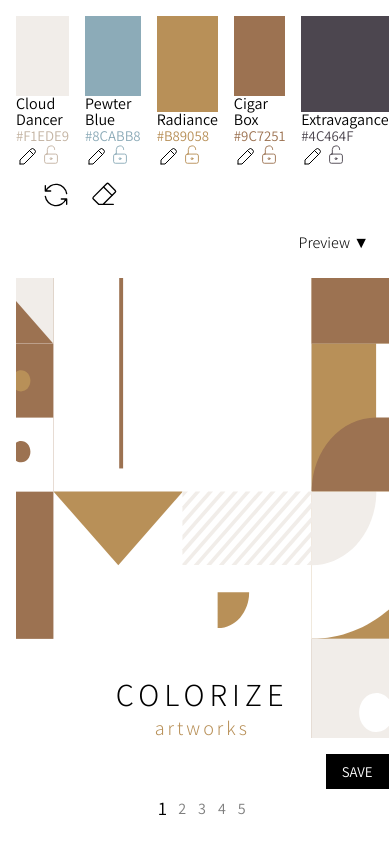
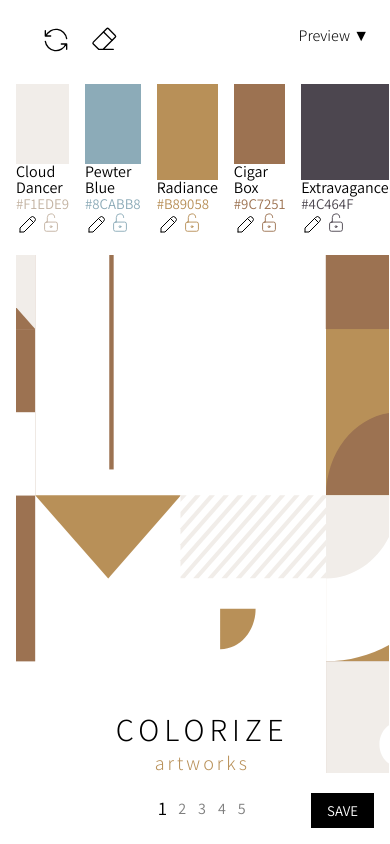
Before and after one commit to Aure-en/colorize, a React (Create React App) app: page /creation in a window 390 px wide. Built offline with nearby package versions, Linux system fonts and the light colour scheme; what color-name-list, nearest-color would draw is missing.

Commit message:
Preview responsive

```diff
--- a/src/components/creation/PageChange.jsx
+++ b/src/components/creation/PageChange.jsx
@@ -51,6 +51,7 @@ const Dropdown = styled.div`
 
 const DropdownHeader = styled.button`
   display: flex;
+  justify-content: flex-end;
   align-items: center;
   cursor: pointer;
   font-weight: 300;
--- a/src/components/creation/preview/Buttons.jsx
+++ b/src/components/creation/preview/Buttons.jsx
@@ -28,7 +28,7 @@ const Wrapper = styled.div`
   align-self: center;
   justify-self: center;
 
-  @media all and (min-width: 600px) {
+  @media all and (min-width: 900px) {
     flex-direction: column;
   }
 `;
--- a/src/components/creation/preview/Preview.jsx
+++ b/src/components/creation/preview/Preview.jsx
@@ -38,75 +38,135 @@ const Preview = () => {
 
   return (
     <Wrapper>
-      <Colors>
+      <PaletteWrapper>
         <Palette palette={palette} direction="vertical" />
+      </PaletteWrapper>
+
       <Controls>
         <GenerateButton />
         <ResetButton />
       </Controls>
-      </Colors>
-      <Middle>
+
+      <PageChangeWrapper>
         <PageChange />
+      </PageChangeWrapper>
+
       <Previews>
         {preview(currentPreview)}
       </Previews>
+
+      <Save>
         <SaveButton />
-      </Middle>
+      </Save>
+
+      <ButtonsWrapper>
         <Buttons
           select={setCurrentPreview}
           total={TOTAL_PREVIEW}
           current={currentPreview}
         />
+      </ButtonsWrapper>
     </Wrapper>
   );
 };
 
 const Wrapper = styled.div`
+  position: relative;
   display: grid;
-  grid-template-rows: auto 1fr auto;
+  grid-template-rows: repeat(2, auto) 1fr auto;
+  grid-template-columns: 1fr
   flex: 1;
   min-height: 100vh;
   padding: 1rem;
   overflow: hidden;
-
-  @media all and (min-width: 600px) {
-    grid-template-columns: 12rem 1fr auto;
-    grid-template-rows: initial;
-    grid-gap: 2rem;
-  }
+  grid-gap: 1rem;
 
   @media all and (min-width: 900px) {
-    grid-gap: 3rem;
-    padding: 3rem;
+    grid-template-columns: 10rem 1fr auto;
+    grid-template-rows: auto 1fr auto;
   }
 `;
 
-const Colors = styled.div`
+const PaletteWrapper = styled.div`
+  grid-row: 2;
+  grid-column: 1 / span 2;
+
+  @media all and (min-width: 900px) {
+    grid-row: 1 / span 2;
+    grid-column: 1;
     display: flex;
-  flex-direction: column;
-  justify-content: space-between;
+    align-items: center;
+  }
+`;
+
+const PageChangeWrapper = styled.div`
+  grid-row: 1;
+  grid-column: 2;
+  display: flex;
+  justify-content: flex-end;
+
+  @media all and (min-width: 900px) {
+    grid-row: 1;
+    grid-column: 3;
+  }
+`;
+
+const Save = styled.div`
+  grid-row: 4;
+  grid-column: 2;
+  position: absolute;
+  right: 1rem;
+  bottom: 1rem;
+
+  @media all and (min-width: 900px) {
+    position: relative;
+    grid-row: 3;
+    grid-column: 3;
+    right: initial;
+    bottom: initial;
+  }
+`;
+
+const ButtonsWrapper = styled.div`
+  grid-row: 4;
+  grid-column: 1 / span 2;
+  display: flex;
+  justify-content: center;
+
+  @media all and (min-width: 900px) {
+    grid-column: -1;
+    grid-row: 1 / 4;
+  }
 `;
 
 const Controls = styled.div`
   display: flex;
-`;
+  grid-row: 1;
+  grid-column: 1;
 
-const Middle = styled.div`
-  display: grid;
-  grid-template-rows: auto 1fr;
-  grid-gap: 1rem;
+  @media all and (min-width: 900px) {
+    grid-row: 3;
+    grid-column: 1;
+  }
 `;
 
 const Previews = styled.div`
   position: relative;
   flex: 1;
   overflow: hidden;
+  grid-row: 3;
+  grid-column: 1 / span 2;
 
   & > div {
     position: absolute;
     width: 100%;
     height: 100%;
   }
+
+  @media all and (min-width: 900px) {
+    grid-row: 2;
+    grid-column: 2 / span 2;
+  }
 `;
 
 export default Preview;
--- a/src/components/palette/Palette.jsx
+++ b/src/components/palette/Palette.jsx
@@ -46,7 +46,7 @@ const Wrapper = styled.div`
     flex: 1;
   }
 
-  @media all and (min-width: 600px) {
+  @media all and (min-width: 900px) {
     flex-direction: ${(props) => (props.$direction === 'vertical' ? 'column' : 'row')};
   }
 `;
```
Lines whose indentation alone changed are shown as unchanged.
